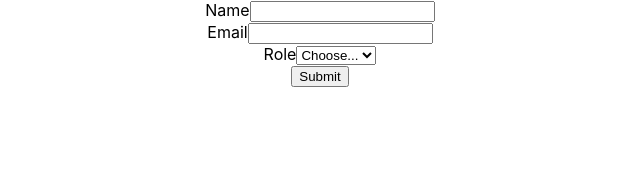
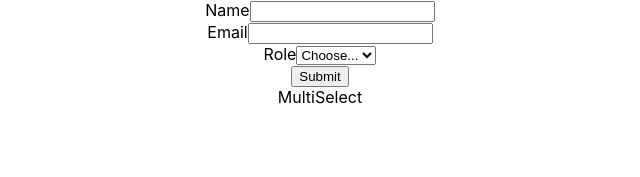
Before and after one commit to Aman0802/dynamic-form-generator, a React (Create React App) app: page / in a window 1280 px wide. Shown: the top 177 px of the page, without its empty margins (320-960 px from the left). Built offline with nearby package versions, Linux system fonts and the light colour scheme.

Commit message:
multi select added

```diff
--- a/src/App.js
+++ b/src/App.js
@@ -1,6 +1,6 @@
 import React, { useState, useEffect } from "react";
 import "./App.css";
-import { Form, TextField, SelectField, SubmitButton } from "./FormElements";
+import { Form, TextField, SelectField, SubmitButton, MultiSelectField } from "./FormElements";
 import * as Yup from "yup";
 
 const formSchema = {
@@ -30,6 +30,14 @@ const formSchema = {
     ],
   },
 };
+
+const optiondata= [
+  'Sydney',
+  'Melbourne',
+  'Brisbane',
+  'Perth',
+  'Adelaide'
+];
 
 function App() {
   const [formData, setFormData] = useState({});
@@ -100,6 +108,7 @@ function App() {
 
         <SubmitButton title="Submit" />
       </Form>
+      <MultiSelectField dropDownLabel="MultiSelect" optionsData={optiondata}/>
     </div>
   );
 }
--- a/src/FormElements.jsx
+++ b/src/FormElements.jsx
@@ -1,4 +1,4 @@
-import React from "react";
+import React, { useState } from "react";
 import {
   Formik,
   Form as FormikForm,
@@ -59,6 +59,111 @@ export function SelectField(props) {
   );
 }
 
+function ListItem(props){
+  const {key , index, className , value, selected, selectedIndexesCallback}=props;
+  const [itemselected , setItemSelected] = useState(selected);
+
+  const handleClick=()=> {
+    if (typeof selectedIndexesCallback === 'function') {
+      selectedIndexesCallback(index);
+    }
+    setItemSelected(!itemselected)
+  }
+  return(
+    <div>
+      <li
+        onClick={()=>handleClick()}
+        className={className}>
+        {value}
+      </li>
+    </div>
+  );
+}
+
+export function MultiSelectField(props){
+  const { dropDownLabel,  optionsData} = props;
+  const [showMultiSelectBox , setShowMultiSelectBox]  = useState(false);
+  const [selectedIndexes , setselectedIndexes] = useState([]);
+  const [optionsValue , setOptionsValue] = useState(optionsData);
+
+  const selectedIndexesCallback=(selectedIndex) =>{
+    if (selectedIndexes !== null) {
+      let tmpselectedIndexes = (selectedIndexes.indexOf(selectedIndex) !== -1) ?
+        selectedIndexes.filter((i) => {
+          return i !== selectedIndex;
+        }) : [...selectedIndexes, selectedIndex];
+        setselectedIndexes(tmpselectedIndexes);
+    }
+  }
+
+  const getOptions=()=> {
+    const optionsList = optionsValue;
+    if (optionsList !== undefined && optionsList !== null) {
+      return optionsList.map((option, i) => {
+        let selected = false;
+        if (selectedIndexes !== null) {
+          for (let j of selectedIndexes) {
+            if (j === i) {
+              selected = true;
+            }
+          }
+        }
+        return (
+          <ListItem
+            key={i}
+            index={i}
+            className='multi-select-box__item'
+            value={option}
+            selected={selected}
+            selectedIndexesCallback={()=>selectedIndexesCallback()}
+          />
+        );
+      });
+    }
+  }
+
+  const generateLabel =(options = [])=> {
+    let labelArray = [];
+    if (options.length > 0) {
+      for (let option of options) {
+        if (option.props.selected) {
+          labelArray.push(option.props.value);
+        }
+      }
+    }
+    return labelArray.length > 0 ? labelArray.join(', ') : dropDownLabel;
+  }
+
+
+  const options = getOptions();
+  const optionLabel = generateLabel(options);
+
+  let multiSelectNodes;
+    if (showMultiSelectBox) {
+      multiSelectNodes = options;
+    }
+
+console.log('optiondata',optionsData)
+console.log('optionvalue',optionsValue)
+console.log()
+
+
+  return(
+    <div className="">
+        <div
+          className=""
+          onClick={()=>setShowMultiSelectBox(!showMultiSelectBox)}>
+          <span className="">{optionLabel}</span>
+        </div>
+        <section className="">
+          <ul>
+            {multiSelectNodes}
+          </ul>
+        </section>
+      </div>
+  );
+}
+
 export function SubmitButton(props) {
   const { title, ...rest } = props;
   const { isSubmitting } = useFormikContext();
```
